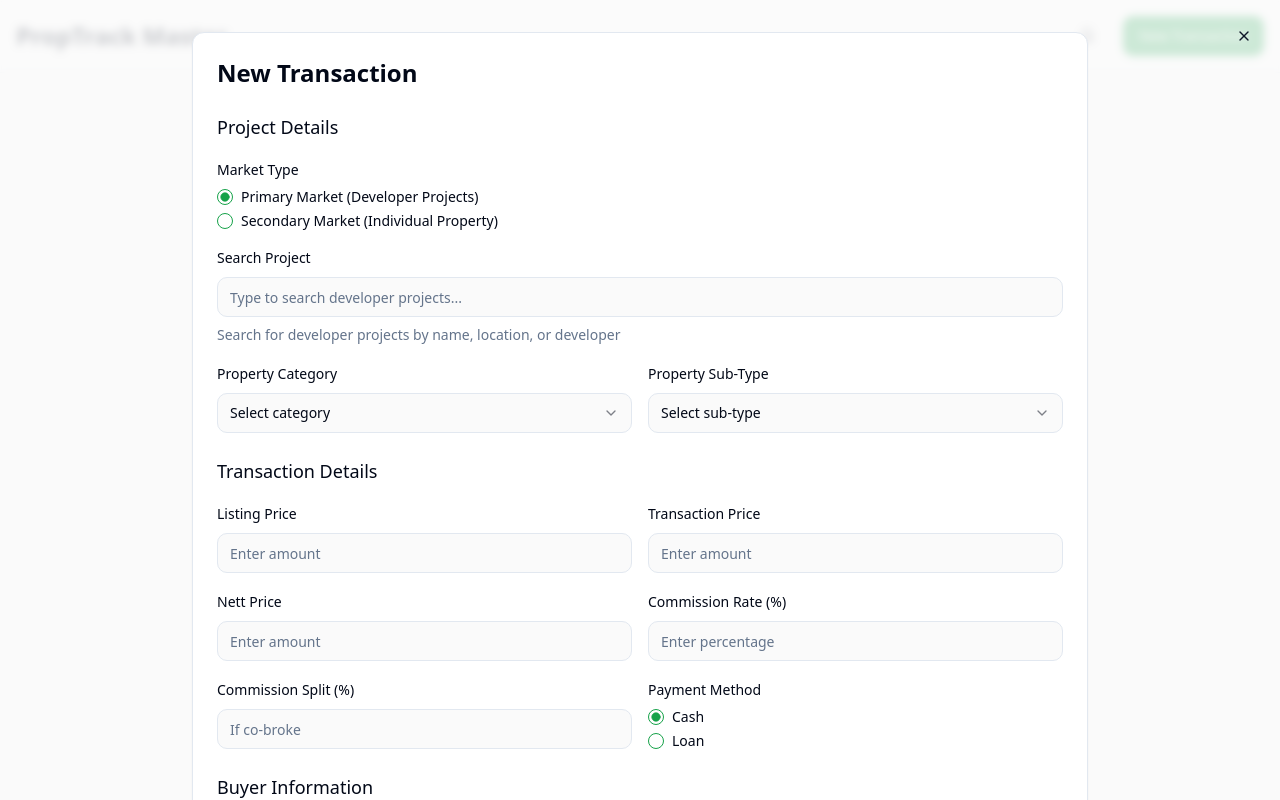
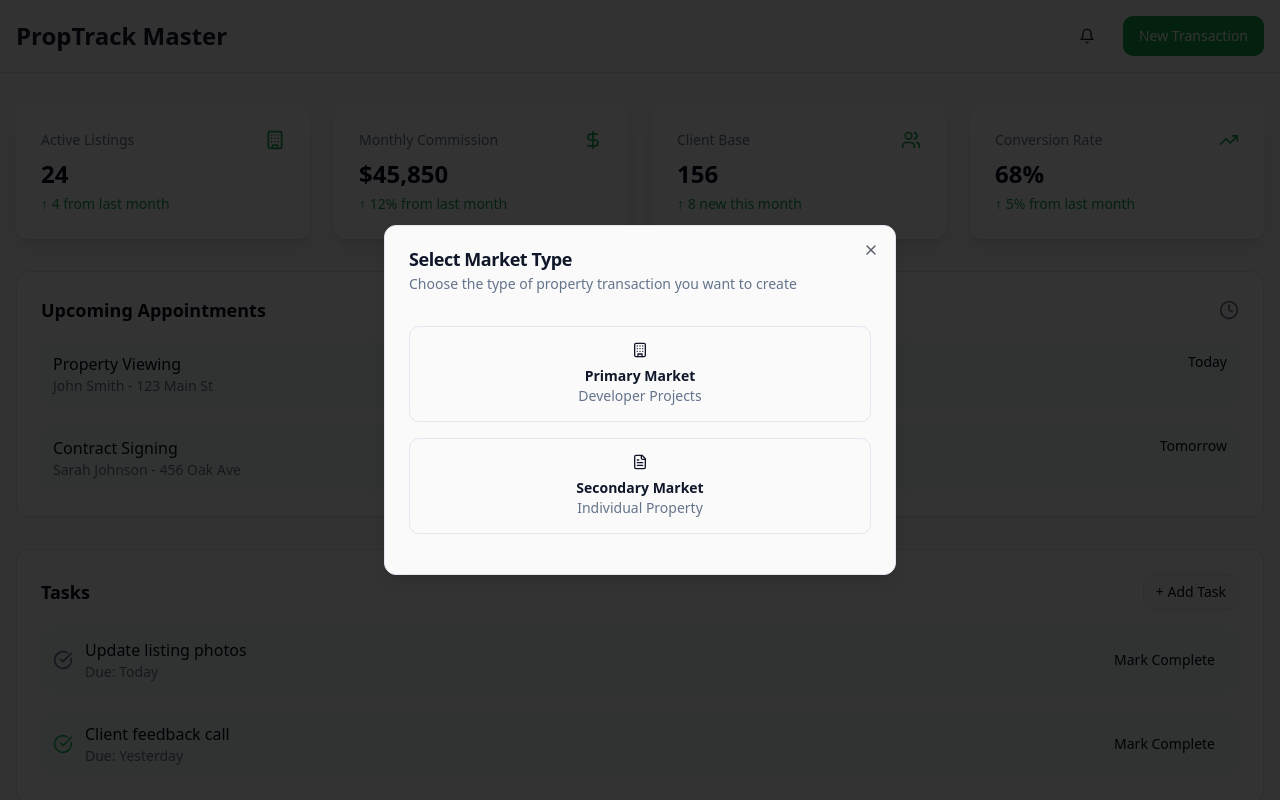
Before and after one commit to lkmariobros/master-transaction-form, a React (Vite) app: page / in a window 1280 px wide. Both pictures are taken after a click on the button "New Transaction". Shown: the top 800 px of the page. Built offline with nearby package versions, Linux system fonts and the light colour scheme.

Commit message:
Refactor transaction form
Move the sales transaction selection to a separate component outside the transaction form.  This will improve the user experience and organization of the application.

```diff
--- a/src/components/transactions/TransactionForm.tsx
+++ b/src/components/transactions/TransactionForm.tsx
@@ -19,14 +19,14 @@ import {
 
 interface TransactionFormProps {
   onClose: () => void;
+  marketType: "primary" | "secondary";
 }
 
-const TransactionForm = ({ onClose }: TransactionFormProps) => {
+const TransactionForm = ({ onClose, marketType }: TransactionFormProps) => {
   const [files, setFiles] = useState<File[]>([]);
   const [showAdditionalFields, setShowAdditionalFields] = useState(false);
   const [paymentMethod, setPaymentMethod] = useState<"cash" | "loan">("cash");
   const [buyerType, setBuyerType] = useState<"individual" | "company">("individual");
-  const [isSecondaryMarket, setIsSecondaryMarket] = useState(false);
 
   const handleSubmit = (e: React.FormEvent) => {
     e.preventDefault();
@@ -44,32 +44,15 @@ const TransactionForm = ({ onClose }: TransactionFormProps) => {
     <Card className="p-6 max-w-4xl mx-auto">
       <form onSubmit={handleSubmit} className="space-y-8">
         <div className="space-y-6">
-          <h2 className="text-2xl font-semibold">New Transaction</h2>
+          <h2 className="text-2xl font-semibold">
+            New {marketType === "primary" ? "Developer Project" : "Individual Property"} Transaction
+          </h2>
 
           {/* Basic Project Details */}
           <div className="space-y-4">
             <h3 className="text-lg font-medium">Project Details</h3>
-
-            {/* Market Type Selection */}
-            <div className="space-y-2">
-              <Label>Market Type</Label>
-              <RadioGroup
-                defaultValue="primary"
-                onValueChange={(value) => setIsSecondaryMarket(value === "secondary")}
-              >
-                <div className="flex items-center space-x-2">
-                  <RadioGroupItem value="primary" id="primary" />
-                  <Label htmlFor="primary">Primary Market (Developer Projects)</Label>
-                </div>
-                <div className="flex items-center space-x-2">
-                  <RadioGroupItem value="secondary" id="secondary" />
-                  <Label htmlFor="secondary">Secondary Market (Individual Property)</Label>
-                </div>
-              </RadioGroup>
-            </div>
-
             <div className="grid grid-cols-1 md:grid-cols-2 gap-4">
-              {!isSecondaryMarket ? (
+              {marketType === "primary" ? (
                 <>
                   {/* Primary Market Fields */}
                   <div className="space-y-2 md:col-span-2">
@@ -95,7 +78,7 @@ const TransactionForm = ({ onClose }: TransactionFormProps) => {
                     <Textarea
                       id="propertyAddress"
                       placeholder="Enter complete property address"
-                      required={isSecondaryMarket}
+                      required
                     />
                   </div>
                 </>
--- a/src/pages/Index.tsx
+++ b/src/pages/Index.tsx
@@ -1,4 +1,3 @@
-
 import { useState } from "react";
 import { Card } from "@/components/ui/card";
 import { Button } from "@/components/ui/button";
@@ -17,8 +16,14 @@ import {
 } from "lucide-react";
 import TransactionForm from "@/components/transactions/TransactionForm";
 import TransactionList from "@/components/transactions/TransactionList";
+import {
+  Dialog,
+  DialogContent,
+  DialogDescription,
+  DialogHeader,
+  DialogTitle,
+} from "@/components/ui/dialog";
 
-// Mock data for demonstration
 const upcomingAppointments = [
   { id: 1, title: "Property Viewing", client: "John Smith", property: "123 Main St", time: "2:00 PM Today" },
   { id: 2, title: "Contract Signing", client: "Sarah Johnson", property: "456 Oak Ave", time: "10:00 AM Tomorrow" },
@@ -36,6 +41,18 @@ const recentTasks = [
 
 const Index = () => {
   const [showTransactionForm, setShowTransactionForm] = useState(false);
+  const [showMarketTypeDialog, setShowMarketTypeDialog] = useState(false);
+  const [selectedMarketType, setSelectedMarketType] = useState<"primary" | "secondary" | null>(null);
+
+  const handleNewTransaction = () => {
+    setShowMarketTypeDialog(true);
+  };
+
+  const handleMarketTypeSelect = (type: "primary" | "secondary") => {
+    setSelectedMarketType(type);
+    setShowMarketTypeDialog(false);
+    setShowTransactionForm(true);
+  };
 
   return (
     <div className="min-h-screen bg-background">
@@ -47,12 +64,48 @@ const Index = () => {
             <Button variant="ghost" size="icon">
               <Bell className="h-5 w-5" />
             </Button>
-            <Button onClick={() => setShowTransactionForm(true)}>
+            <Button onClick={handleNewTransaction}>
               New Transaction
             </Button>
           </div>
         </div>
       </header>
+
+      {/* Market Type Selection Dialog */}
+      <Dialog open={showMarketTypeDialog} onOpenChange={setShowMarketTypeDialog}>
+        <DialogContent className="sm:max-w-lg">
+          <DialogHeader>
+            <DialogTitle>Select Market Type</DialogTitle>
+            <DialogDescription>
+              Choose the type of property transaction you want to create
+            </DialogDescription>
+          </DialogHeader>
+          <div className="grid grid-cols-1 gap-4 py-4">
+            <Button
+              variant="outline"
+              className="h-24 flex flex-col items-center justify-center gap-2"
+              onClick={() => handleMarketTypeSelect("primary")}
+            >
+              <Building className="h-8 w-8" />
+              <div>
+                <p className="font-semibold">Primary Market</p>
+                <p className="text-sm text-muted-foreground">Developer Projects</p>
+              </div>
+            </Button>
+            <Button
+              variant="outline"
+              className="h-24 flex flex-col items-center justify-center gap-2"
+              onClick={() => handleMarketTypeSelect("secondary")}
+            >
+              <FileText className="h-8 w-8" />
+              <div>
+                <p className="font-semibold">Secondary Market</p>
+                <p className="text-sm text-muted-foreground">Individual Property</p>
+              </div>
+            </Button>
+          </div>
+        </DialogContent>
+      </Dialog>
 
       {/* Main Content */}
       <main className="container mx-auto px-4 py-8">
@@ -63,11 +116,20 @@ const Index = () => {
                 variant="ghost"
                 size="icon"
                 className="absolute top-4 right-4"
-                onClick={() => setShowTransactionForm(false)}
+                onClick={() => {
+                  setShowTransactionForm(false);
+                  setSelectedMarketType(null);
+                }}
               >
                 <X className="h-5 w-5" />
               </Button>
-              <TransactionForm onClose={() => setShowTransactionForm(false)} />
+              <TransactionForm
+                onClose={() => {
+                  setShowTransactionForm(false);
+                  setSelectedMarketType(null);
+                }}
+                marketType={selectedMarketType!}
+              />
             </div>
           </div>
         ) : (
```
